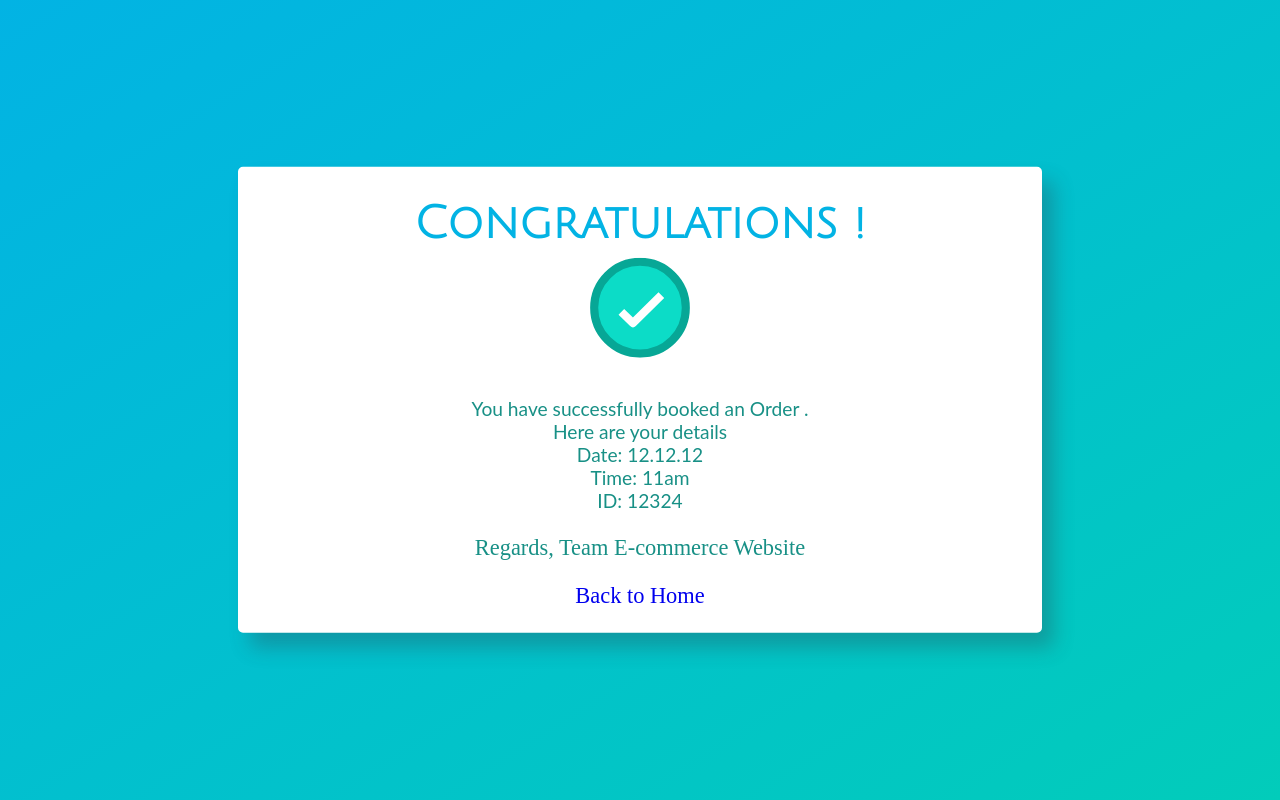
After one commit to Sajjadlaghari/E-commerce-app-in-Django, a Django app: page /success in a window 1280 px wide. The commit adds this page. Run offline with Django 4.2, Linux system fonts and the light colour scheme; some libraries are stand-ins or nearby versions.

Commit message:
Final Ecommerce Simple App

```diff
--- a/ecommerce/urls.py
+++ b/ecommerce/urls.py
@@ -25,7 +25,15 @@ urlpatterns = [
     path('product/',include('products.urls')),
     path('accounts/',include('accounts.urls')),
     path('add-to-cart',views.ProductAddToCart),
-    path('products-cart',views.ViewCartProducts)
+    path('products-cart',views.ViewCartProducts),
+    path('remove-product-cart/<id>',views.DeletProductFromCart),
+    path('book-order',views.BookOrdered),
+    path('confirm-ordered',views.ConfirmOrdered),
+    path('checkout', views.HomePageView.as_view(), name='home'),
+    path('success', views.success,name='success'),
+    # path('create-checkout-session', views.create_checkout_session, name='checkout'),
+    # path('success.html/', views.success,name='success'),
+    path('cancel.html/', views.cancel,name='cancel'),
 ]
 
 if settings.DEBUG:
--- a/ecommerce/views.py
+++ b/ecommerce/views.py
@@ -4,10 +4,26 @@ from products.models import Product
 from django.contrib.auth.models import User
 from django.shortcuts import redirect
 from products.models import Cart
+import stripe
+from django.conf import settings
+from django.contrib.auth.decorators import login_required
 
 
+from django.views.generic.base import TemplateView
+
+class HomePageView(TemplateView):
+
+     template_name = 'product/payment.html'
+     def get_context_data(self, **kwargs): # new
+          context =super().get_context_data(**kwargs)
+          context['key'] = settings.PUBLISHABLE_KEY
+          context['total'] = 10000
+          return context
+
+
+
+@login_required(login_url='accounts/login')
 def ProductAddToCart(request):
-
 
     if request.method == "POST":
 
@@ -66,3 +82,54 @@ def ViewCartProducts(request):
     print(context)
 
     return render(request,'product/products-cart.html',context)
+
+def DeletProductFromCart(request,id):
+
+    cart = Cart.objects.get(id=id)
+    cart.delete()
+    return redirect('/products-cart')
+
+def BookOrdered(request):
+
+    if request.method == 'POST':
+        stripe_api_key = ''
+        customer = stripe.Customer.create(
+            email = request.user.email,
+        )
+
+        charge = stripe.Charge.create(
+            customer = customer,
+            amount = 100,
+            currency = "USD",
+            description = "TEST API Payment"
+        )
+
+        def get_context_data(self, **kwargs):
+
+            def get_context_data(self, **kwargs): # new
+                context = super().get_context_data(**kwargs)
+                context['key'] = settings.STRIPE_PUBLISHABLE_KEY
+                return context
+
+
+
+
+    return render(request,'product/payment.html',)
+
+
+#home view
+def home(request):
+ return render(request,'checkout.html')
+
+#success view
+def success(request):
+   user_id = request.user.id
+   cart = Cart.objects.filter(user=user_id).delete()
+   return render(request,'product/success.html')
+
+ #cancel view
+def cancel(request):
+ return render(request,'cancel.html')
+
+def ConfirmOrdered(request):
+   return render(request,'product/order-booked.html')
--- a/products/urls.py
+++ b/products/urls.py
@@ -5,6 +5,6 @@ from django.conf.urls.static import static
 
 urlpatterns = [
     path('<id>',views.ProductDetailed, name="product-detail"),
-    path('AddToCart',views.ProductAddToCart, name="add-to-cart"),
+    path('AddToCart/<id>',views.ProductAddToCart, name="add-to-cart"),
 
 ]
--- a/templates/product/product-detailed.html
+++ b/templates/product/product-detailed.html
@@ -1,5 +1,4 @@
 {% extends 'base/base.html' %}
-
 
 {% block start %}
 <section class="section-content padding-y bg">
--- /dev/null
+++ b/templates/product/success.html
@@ -0,0 +1,197 @@
+<!DOCTYPE html>
+<html>
+<head>
+<title>Page Title</title>
+
+<link href="https://fonts.googleapis.com/css?family=Julius+Sans+One" rel="stylesheet">
+<script src="https://cdnjs.cloudflare.com/ajax/libs/jquery/3.2.1/jquery.min.js"></script>
+<style>
+    body{
+	width:100%;
+	height:100%;
+
+}
+.contain{
+	position:absolute;
+	top:0;
+	left:0;
+	width:100%;
+	height:100%;
+	background: linear-gradient(90deg,#189086,#2f8198);
+background-image: linear-gradient(to bottom right,#02b3e4,#02ccba);
+}
+
+.done{
+	width:100px;
+	height:100px;
+	position:relative;
+	left: 0;
+	right: 0;
+	top:-20px;
+	margin:auto;
+}
+.contain h1{
+	font-family: 'Julius Sans One', sans-serif;
+	font-size:1.4em;
+	color: #02b3e4;
+}
+
+.congrats{
+	position:relative;
+	left:50%;
+	top:50%;
+	max-width:800px;	transform:translate(-50%,-50%);
+	width:80%;
+	min-height:300px;
+	max-height:900px;
+	border:2px solid white;
+	border-radius:5px;
+	    box-shadow: 12px 15px 20px 0 rgba(46,61,73,.3);
+    background-image: linear-gradient(to bottom right,#02b3e4,#02ccba);
+	background:#fff;
+	text-align:center;
+	font-size:2em;
+	color: #189086;
+}
+
+.text{
+	position:relative;
+	font-weight:normal;
+	left:0;
+	right:0;
+	margin:auto;
+	width:80%;
+	max-width:800px;
+
+	font-family: 'Lato', sans-serif;
+	font-size:0.6em;
+
+}
+
+
+.circ{
+    opacity: 0;
+    stroke-dasharray: 130;
+    stroke-dashoffset: 130;
+    -webkit-transition: all 1s;
+    -moz-transition: all 1s;
+    -ms-transition: all 1s;
+    -o-transition: all 1s;
+    transition: all 1s;
+}
+.tick{
+    stroke-dasharray: 50;
+    stroke-dashoffset: 50;
+    -webkit-transition: stroke-dashoffset 1s 0.5s ease-out;
+    -moz-transition: stroke-dashoffset 1s 0.5s ease-out;
+    -ms-transition: stroke-dashoffset 1s 0.5s ease-out;
+    -o-transition: stroke-dashoffset 1s 0.5s ease-out;
+    transition: stroke-dashoffset 1s 0.5s ease-out;
+}
+.drawn svg .path{
+    opacity: 1;
+    stroke-dashoffset: 0;
+}
+
+.regards{
+	font-size:.7em;
+}
+
+
+@media (max-width:600px){
+	.congrats h1{
+		font-size:1.2em;
+	}
+
+	.done{
+		top:-10px;
+		width:80px;
+		height:80px;
+	}
+	.text{
+		font-size:0.5em;
+	}
+	.regards{
+		font-size:0.6em;
+	}
+}
+
+@media (max-width:500px){
+	.congrats h1{
+		font-size:1em;
+	}
+
+	.done{
+		top:-10px;
+		width:70px;
+		height:70px;
+	}
+
+}
+
+@media (max-width:410px){
+	.congrats h1{
+		font-size:1em;
+	}
+
+	.congrats .hide{
+		display:none;
+	}
+
+	.congrats{
+		width:100%;
+	}
+
+	.done{
+		top:-10px;
+		width:50px;
+		height:50px;
+	}
+	.regards{
+		font-size:0.55em;
+	}
+
+}
+</style>
+</head>
+<body>
+    <div class="contain">
+        <div class="congrats">
+            <h1>Congrat<span class="hide">ulation</span>s !</h1>
+            <div class="done">
+                <svg version="1.1" id="tick" xmlns="http://www.w3.org/2000/svg" xmlns:xlink="http://www.w3.org/1999/xlink" x="0px" y="0px"
+         viewBox="0 0 37 37" style="enable-background:new 0 0 37 37;" xml:space="preserve">
+    <path class="circ path" style="fill:#0cdcc7;stroke:#07a796;stroke-width:3;stroke-linejoin:round;stroke-miterlimit:10;" d="
+        M30.5,6.5L30.5,6.5c6.6,6.6,6.6,17.4,0,24l0,0c-6.6,6.6-17.4,6.6-24,0l0,0c-6.6-6.6-6.6-17.4,0-24l0,0C13.1-0.2,23.9-0.2,30.5,6.5z"
+        />
+    <polyline class="tick path" style="fill:none;stroke:#fff;stroke-width:3;stroke-linejoin:round;stroke-miterlimit:10;" points="
+        11.6,20 15.9,24.2 26.4,13.8 "/>
+    </svg>
+                </div>
+            <div class="text">
+            <p>You have successfully booked an Order . <br>Here are your details<br>Date: 12.12.12<br>
+                Time: 11am<br>
+                ID: 12324
+            </p>
+
+                </div>
+            <p class="regards">Regards, Team E-commerce Website</p>
+            <p class="regards"><a href="/" style="text-decoration: none;">Back to Home</a></p>
+        </div>
+    </div>
+
+    <script>
+
+$(window).on("load",function(){
+
+	setTimeout(function(){$('.done').addClass("drawn");},500)
+
+});
+
+
+    </script>
+
+    <script src="https://cdnjs.cloudflare.com/ajax/libs/jquery/3.2.1/jquery.min.js"></script>
+
+</body>
+</html>
```
Also changed, not shown: accounts/views.py (+9 -2 lines), ecommerce/settings.py (+12 -0 lines), products/views.py (+4 -3 lines), templates/base/base.html (+8 -2 lines), templates/product/checkout.html (added, +43 -0 lines), templates/product/order-booked.html (added, +127 -0 lines), templates/product/payment.html (added, +19 -0 lines), templates/product/products-cart.html (+5 -6 lines).
